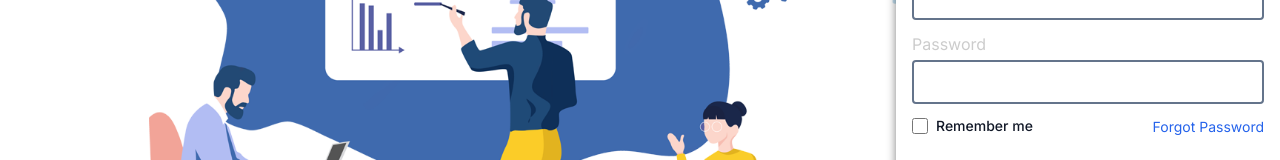
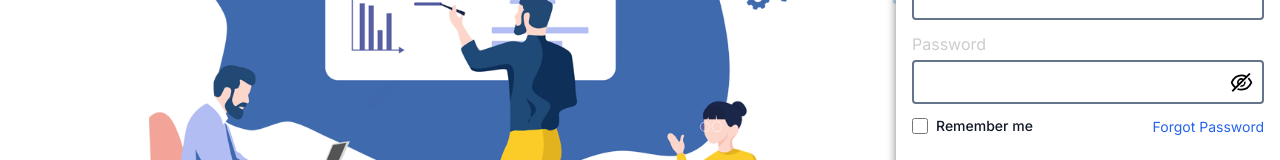
Before and after one commit to BenJD1205/CLV-FE-Training, a Next.js app: page /login in a window 1280 px wide. Shown: the part 320-480 px from the top of the page. Built offline with nearby package versions, Linux system fonts and the light colour scheme.

Commit message:
feat: add icon show password login

```diff
--- a/app/(auth)/login/page.tsx
+++ b/app/(auth)/login/page.tsx
@@ -1,7 +1,8 @@
-import React from 'react'
+'use client'
+import React, {useState} from 'react'
 import Link from 'next/link';
 import { signIn } from "next-auth/react";
-import {AiOutlineGoogle} from 'react-icons/ai'
+import {AiOutlineGoogle, AiOutlineEye, AiOutlineEyeInvisible} from 'react-icons/ai'
 import Input from '@/components/input/Input';
 import Button from '@/components/button/Button';
 import styles from '../auth.module.css';
@@ -9,6 +10,9 @@ import styles from '../auth.module.css';
 type Props = {}
 
 const Login = (props: Props) => {
+
+  const [showPassword, setShowPassword] = useState(false);
+
   return (
     <div className='flex items-center justify-center w-[30%] h-[100%]'>
       <div className={`${styles.card}`}>
@@ -16,7 +20,11 @@ const Login = (props: Props) => {
         <p className='text-[#cccccc]'>Welcome back! please enter your detail</p>
         <form className='w-[100%] flex flex-col gap-3'>
           <Input label='Email' name='email' type='text' />
-          <Input label='Password' name='password' type='password' />
+          <Input label='Password' name='password' type={showPassword ? 'text' : 'password'} endAppend={
+            <div className='absolute top-2 right-2 cursor-pointer' onClick={() => setShowPassword(!showPassword)}>
+              {showPassword ? <AiOutlineEye size={25} /> : <AiOutlineEyeInvisible size={25} /> }
+            </div>
+          } />
           <div className='flex justify-between'>
             <div className="flex items-center mb-4">
                 <input id="default-checkbox" type="checkbox" value="" className="w-4 h-4 text-blue-600 bg-gray-100 border-gray-300 rounded focus:ring-blue-500 dark:focus:ring-blue-600 dark:ring-offset-gray-800 focus:ring-2 dark:bg-gray-700 dark:border-gray-600" />
```
Also changed, not shown: 2 other files (tests, documents, lock files or other folders).
